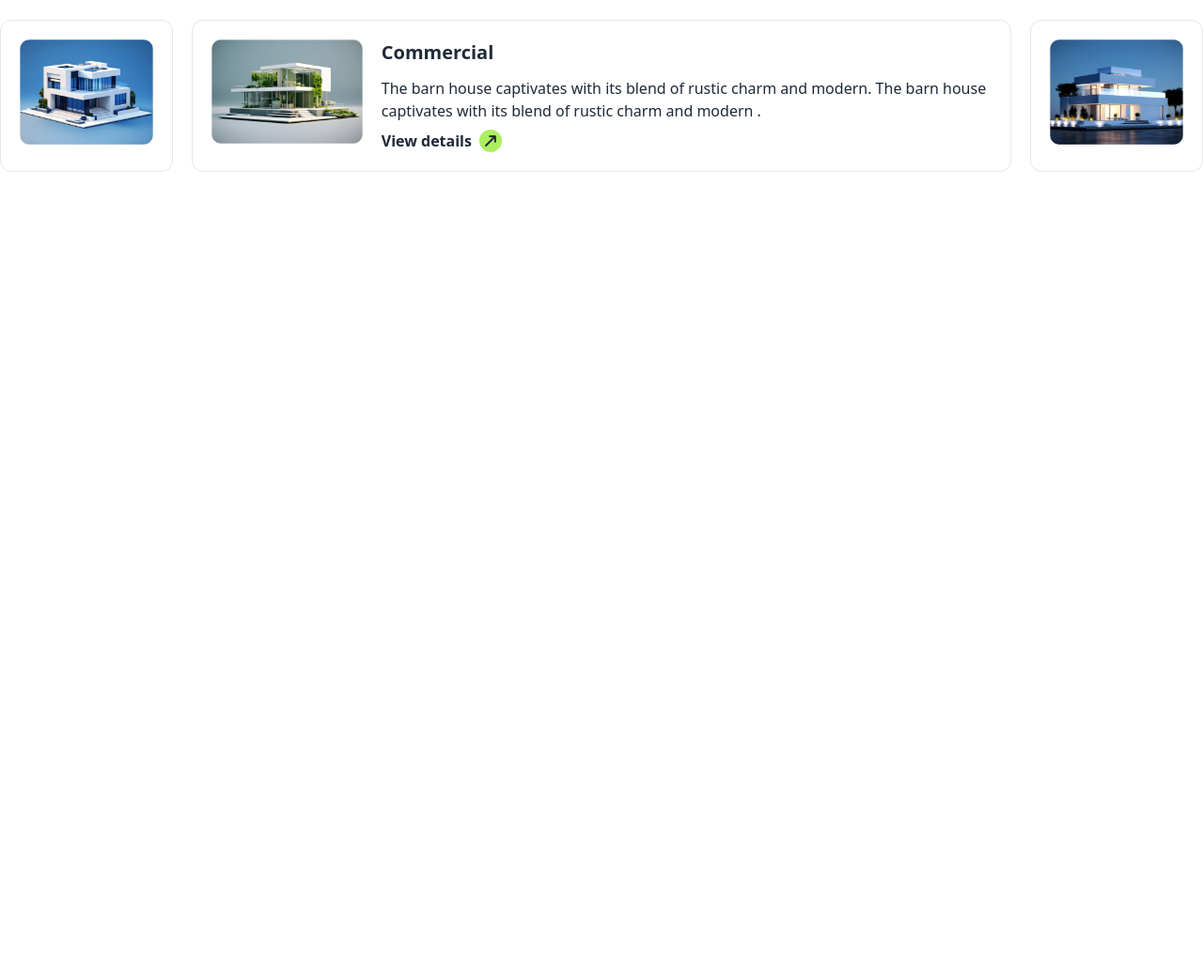
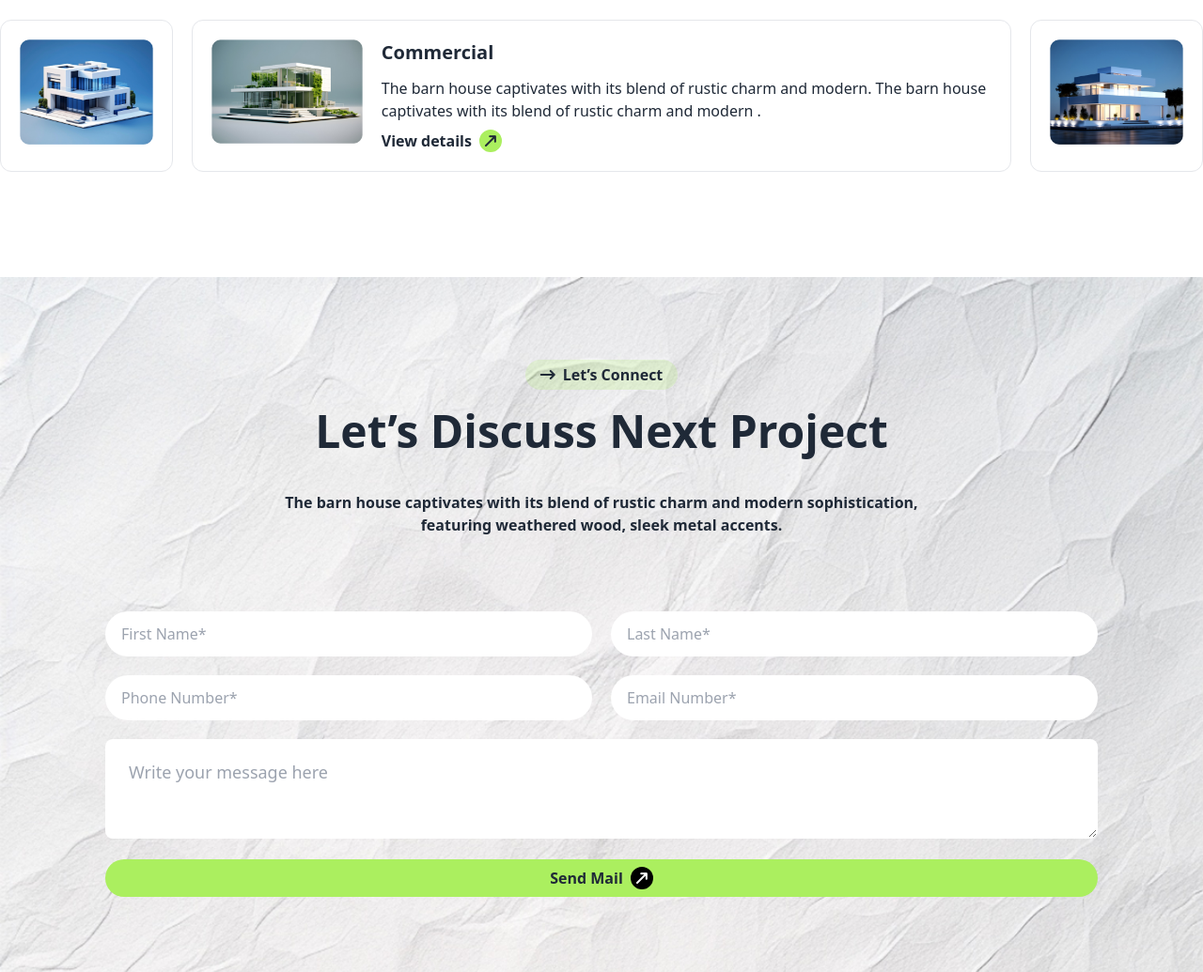
Before and after one commit to sm-sarwar/Assignment-03, a plain HTML site: page index.html in a window 1280 px wide. Shown: the part 3036-4071 px from the top of the page at 94% size. Before the commit the page ends 3331 px from the top, so only its background shows below. Drawn offline with nearby package versions, Linux system fonts and the light colour scheme.

Commit message:
add lets discuss section

```diff
--- a/index.html
+++ b/index.html
@@ -32,7 +32,7 @@
 
               },
               backgroundImage:{
-
+                heroBg:"url('./assets/bg.jpg')",
               }
             }
           }
@@ -310,6 +310,39 @@
 
               </div>
           </section>
+
+          <!-- lets discuss section  -->
+           <section class="bg-heroBg bg-no-repeat bg-cover ">
+
+            <!-- text div  -->
+            <div class=" text-center px-4 mb-20 pt-20">
+              <button class="bg-[#ABEF5F33] py-1  px-4  rounded-[30px] font-bold mt-2 ">
+                <a href=""><i class="fa-solid fa-arrow-right-long  mr-2"></i>Let’s Connect</a>
+              </button>
+              <h1 class="text-5xl font-bold my-5 mb-10">Let’s Discuss Next Project</h1>
+              <p class="font-semibold my-6 mb-5">The barn house captivates with its blend of rustic charm and modern sophistication, <br>featuring weathered wood, sleek metal accents.
+              </p>
+            </div>
+
+              <!-- Input div  -->
+              <div class="max-w-screen-xl mx-auto grid grid-cols-1 md:grid-cols-2 gap-5 px-10 lg:px-28 mb-5 ">
+
+                <div><input type="text" placeholder="First Name*" class="input rounded-full w-full " /></div>
+                <div><input type="text" placeholder="Last Name*" class="input rounded-full w-full " /></div>
+                <div><input type="text" placeholder="Phone Number*" class="input rounded-full w-full " /></div>
+                <div><input type="email" placeholder="Email Number*" class="input rounded-full w-full " /></div>
+              </div>
+
+              <div class="max-w-screen-xl mx-auto px-10 lg:px-28 pb-20">
+                <textarea class="textarea w-full textarea-lg mb-4" placeholder="Write your message here"></textarea>
+                <button class="bg-primary py-2 w-full px-4 rounded-[30px] font-bold ">
+                  <a href="">Send Mail<i class="fa-solid fa-arrow-right-long -rotate-45 bg-black text-white p-1 rounded-full ml-2"></i></a>
+              </button>
+              </div>
+
+
+           </section>
+
       </main>
      <!-- Main section End here  -->
 </body>
```
